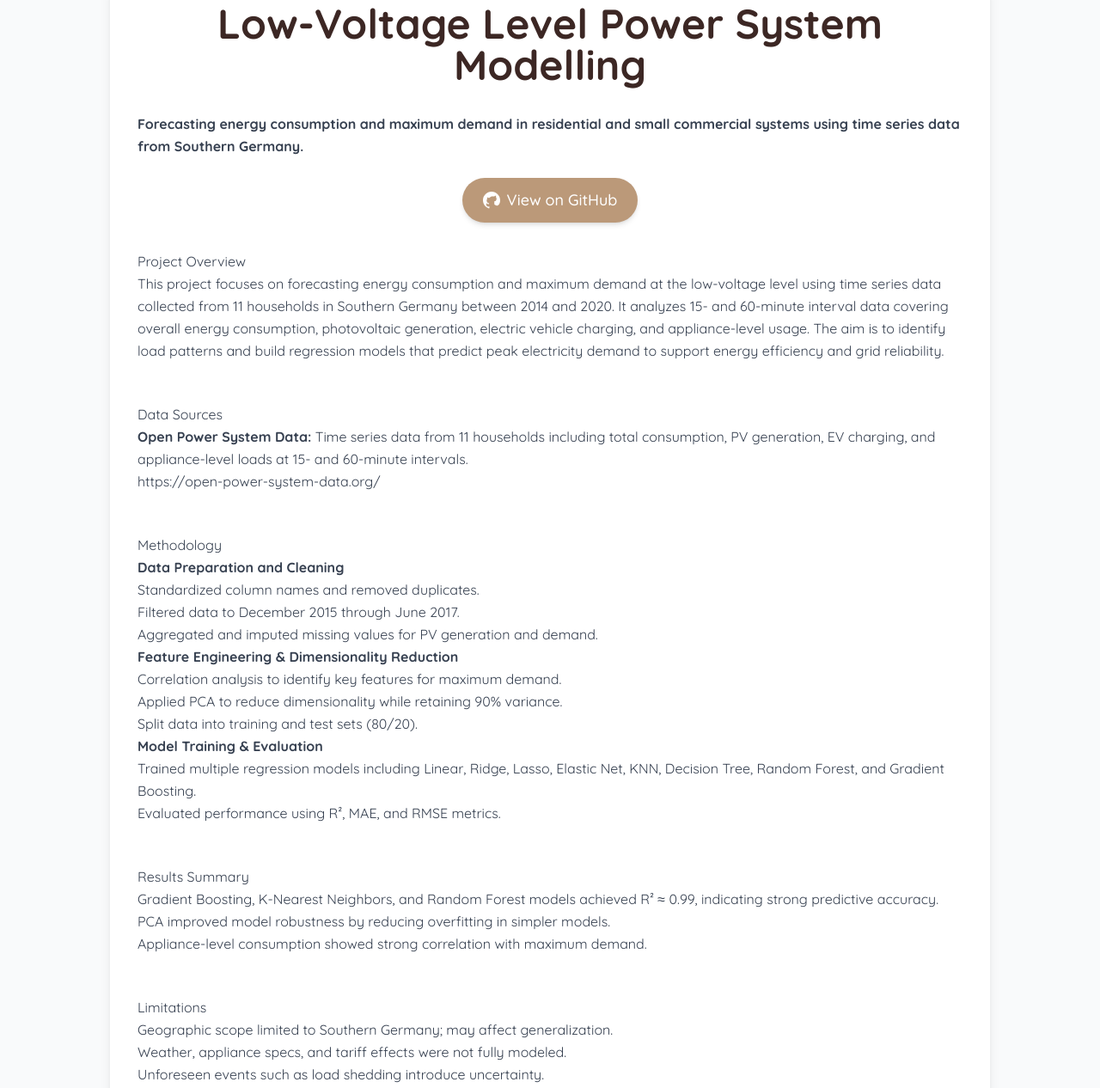
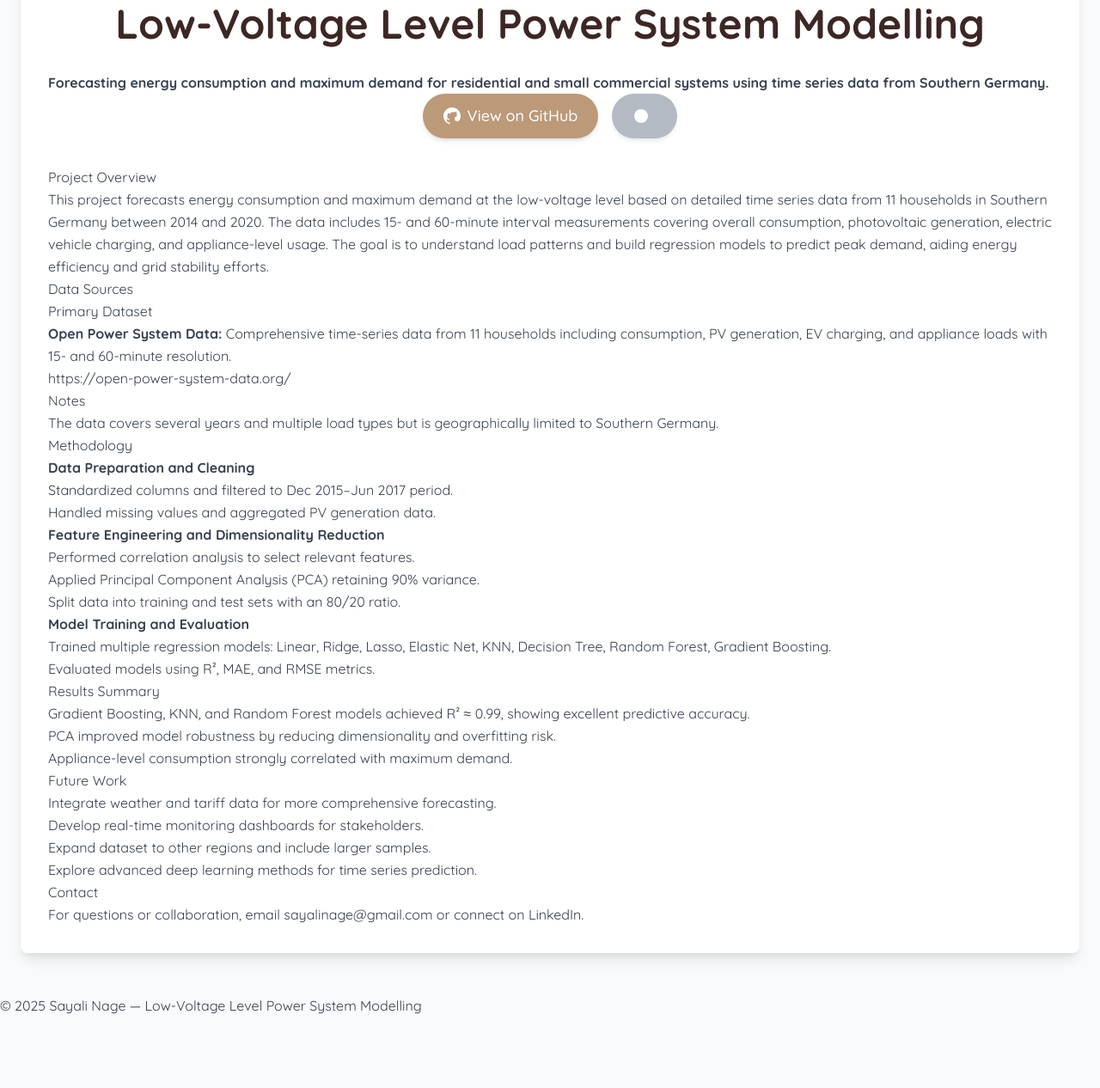
Before and after one commit to sayalisnage/sayalisnage.github.io, a plain HTML site: page low-voltage-modelling.html in a window 1280 px wide. Shown: the part 189-1455 px from the top of the page at 86% size. After the commit the page ends 1372 px from the top, so only its background shows below. Drawn offline with nearby package versions, Linux system fonts and the light colour scheme.

Commit message:
Update low-voltage-modelling.html

```diff
--- a/low-voltage-modelling.html
+++ b/low-voltage-modelling.html
@@ -141,16 +141,14 @@
   </header>
 
   <main class="container mx-auto px-6 py-12">
-    <article class="bg-white p-8 rounded-lg shadow-lg max-w-5xl mx-auto">
-      <h1
-        class="text-5xl font-extrabold text-[#3c2724] mb-8 text-center"
-      >
+    <article class="bg-white p-8 rounded-lg shadow-lg">
+      <h1 class="text-5xl font-extrabold text-[#3c2724] mb-8 text-center">
         Low-Voltage Level Power System Modelling
       </h1>
-
-      <p class="lead mb-6">
+      <p class="lead">
         <strong>
-          Forecasting energy consumption and maximum demand in residential and small commercial systems using time series data from Southern Germany.
+          Forecasting energy consumption and maximum demand for residential and
+          small commercial systems using time series data from Southern Germany.
         </strong>
       </p>
 
@@ -159,7 +157,8 @@
           href="https://github.com/sayalisnage/low-voltage-power-modelling"
           target="_blank"
           class="bg-[#bb9979] text-white px-6 py-3 rounded-full text-lg font-medium hover:bg-[#a3876b] transition-colors duration-300 shadow-md flex items-center"
-          ><svg
+        >
+          <svg
             class="w-5 h-5 mr-2"
             fill="currentColor"
             viewBox="0 0 20 20"
@@ -169,107 +168,117 @@
               fill-rule="evenodd"
               d="M10 0C4.477 0 0 4.484 0 10.012c0 4.417 2.865 8.165 6.84 9.48.5.09.68-.216.68-.48 0-.236-.008-.866-.013-1.7-2.782.603-3.37-1.34-3.37-1.34-.454-1.155-1.11-1.463-.08-1.57C4.09 13.116 4.672 13.567 5 13.882c.582.99 1.522.704 1.87.536.058-.417.228-.704.414-.866-1.448-.165-2.96-.72-2.96-3.228 0-.712.256-1.298.674-1.756-.068-.165-.292-.83.065-1.733 0 0 .54-.176 1.77.67A9.97 9.97 0 0110 5.4c.54.088 1.09.13 1.64.13.55 0 1.1-.042 1.64-.13 1.23-.846 1.77-.67 1.77-.67.354.903.13 1.568.064 1.733.418.458.674 1.044.674 1.756 0 2.518-1.512 3.062-2.965 3.22.235.204.444.606.444 1.222 0 1.07-.01 1.936-.01 2.19 0 .266.18.57.688.48C17.135 18.174 20 14.425 20 10.012 20 4.484 15.523 0 10 0z"
               clip-rule="evenodd"
-            ></path></svg
-          >View on GitHub</a
+            ></path>
+          </svg>
+          <span>View on GitHub</span>
+        </a>
+
+        <span
+          class="bg-gray-400 text-white px-6 py-3 rounded-full text-lg font-medium shadow-md flex items-center cursor-not-allowed opacity-75"
+          ><svg
+            class="w-5 h-5 mr-2"
+            fill="currentColor"
+            viewBox="0 0 20 20"
+            xmlns="http://www.w3.org/2000/svg"
           >
+            <path
+              d="M10 18a8 8 0 100-16 8 8 0 000 16zM6.755 8.016A.75.75 0 006 8.75v2.5a.75.75 0 00.755.734L11.5 12.71a.75.75 0 00.916-1.157l-4.65-3.087z"
+            ></path>
+          </svg>
+        </span>
       </div>
 
-      <section id="overview" class="mb-12">
+      <section id="overview">
         <h2 class="section-title">Project Overview</h2>
         <p>
-          This project focuses on forecasting energy consumption and maximum
-          demand at the low-voltage level using time series data collected
-          from 11 households in Southern Germany between 2014 and 2020. It
-          analyzes 15- and 60-minute interval data covering overall energy
-          consumption, photovoltaic generation, electric vehicle charging,
-          and appliance-level usage. The aim is to identify load patterns and
-          build regression models that predict peak electricity demand to
-          support energy efficiency and grid reliability.
+          This project forecasts energy consumption and maximum demand at the
+          low-voltage level based on detailed time series data from 11
+          households in Southern Germany between 2014 and 2020. The data
+          includes 15- and 60-minute interval measurements covering overall
+          consumption, photovoltaic generation, electric vehicle charging, and
+          appliance-level usage. The goal is to understand load patterns and
+          build regression models to predict peak demand, aiding energy
+          efficiency and grid stability efforts.
         </p>
       </section>
 
-      <section id="data-sources" class="mb-12">
+      <section id="data">
         <h2 class="section-title">Data Sources</h2>
+
+        <div class="two-col">
+          <div>
+            <h3>Primary Dataset</h3>
             <ul>
               <li>
-            <strong>Open Power System Data:</strong> Time series data from 11
-            households including total consumption, PV generation, EV charging,
-            and appliance-level loads at 15- and 60-minute intervals.
+                <strong>Open Power System Data:</strong> Comprehensive
+                time-series data from 11 households including consumption,
+                PV generation, EV charging, and appliance loads with 15- and
+                60-minute resolution.
                 <br />
-            <a
-              href="https://open-power-system-data.org/"
-              target="_blank"
+                <a href="https://open-power-system-data.org/" target="_blank"
                   >https://open-power-system-data.org/</a
                 >
               </li>
             </ul>
+          </div>
+          <div>
+            <h3>Notes</h3>
+            <p class="muted">
+              The data covers several years and multiple load types but is
+              geographically limited to Southern Germany.
+            </p>
+          </div>
+        </div>
       </section>
 
-      <section id="methodology" class="mb-12">
+      <section id="methods">
         <h2 class="section-title">Methodology</h2>
         <ol>
           <li>
             <strong>Data Preparation and Cleaning</strong>
             <ul>
-              <li>Standardized column names and removed duplicates.</li>
-              <li>Filtered data to December 2015 through June 2017.</li>
-              <li>Aggregated and imputed missing values for PV generation and demand.</li>
+              <li>Standardized columns and filtered to Dec 2015–Jun 2017 period.</li>
+              <li>Handled missing values and aggregated PV generation data.</li>
             </ul>
           </li>
           <li>
-            <strong>Feature Engineering & Dimensionality Reduction</strong>
+            <strong>Feature Engineering and Dimensionality Reduction</strong>
             <ul>
-              <li>Correlation analysis to identify key features for maximum demand.</li>
-              <li>Applied PCA to reduce dimensionality while retaining 90% variance.</li>
-              <li>Split data into training and test sets (80/20).</li>
+              <li>Performed correlation analysis to select relevant features.</li>
+              <li>Applied Principal Component Analysis (PCA) retaining 90% variance.</li>
+              <li>Split data into training and test sets with an 80/20 ratio.</li>
             </ul>
           </li>
           <li>
-            <strong>Model Training & Evaluation</strong>
+            <strong>Model Training and Evaluation</strong>
             <ul>
-              <li>Trained multiple regression models including Linear, Ridge, Lasso, Elastic Net, KNN, Decision Tree, Random Forest, and Gradient Boosting.</li>
-              <li>Evaluated performance using R², MAE, and RMSE metrics.</li>
+              <li>Trained multiple regression models: Linear, Ridge, Lasso, Elastic Net, KNN, Decision Tree, Random Forest, Gradient Boosting.</li>
+              <li>Evaluated models using R², MAE, and RMSE metrics.</li>
             </ul>
           </li>
         </ol>
       </section>
 
-      <section id="results" class="mb-12">
+      <section id="results">
         <h2 class="section-title">Results Summary</h2>
         <ul>
-          <li>
-            Gradient Boosting, K-Nearest Neighbors, and Random Forest models
-            achieved R² ≈ 0.99, indicating strong predictive accuracy.
-          </li>
-          <li>
-            PCA improved model robustness by reducing overfitting in simpler models.
-          </li>
-          <li>
-            Appliance-level consumption showed strong correlation with maximum demand.
-          </li>
+          <li>Gradient Boosting, KNN, and Random Forest models achieved R² ≈ 0.99, showing excellent predictive accuracy.</li>
+          <li>PCA improved model robustness by reducing dimensionality and overfitting risk.</li>
+          <li>Appliance-level consumption strongly correlated with maximum demand.</li>
         </ul>
       </section>
 
-      <section id="limitations" class="mb-12">
-        <h2 class="section-title">Limitations</h2>
+      <section id="future">
+        <h2 class="section-title">Future Work</h2>
         <ul>
-          <li>Geographic scope limited to Southern Germany; may affect generalization.</li>
-          <li>Weather, appliance specs, and tariff effects were not fully modeled.</li>
-          <li>Unforeseen events such as load shedding introduce uncertainty.</li>
+          <li>Integrate weather and tariff data for more comprehensive forecasting.</li>
+          <li>Develop real-time monitoring dashboards for stakeholders.</li>
+          <li>Expand dataset to other regions and include larger samples.</li>
+          <li>Explore advanced deep learning methods for time series prediction.</li>
         </ul>
       </section>
 
-      <section id="future-work" class="mb-12">
-        <h2 class="section-title">Future Work</h2>
-        <ul>
-          <li>Integrate weather and tariff data for enhanced forecasting.</li>
-          <li>Develop real-time monitoring dashboards.</li>
-          <li>Expand to other regions and larger datasets.</li>
-          <li>Explore deep learning models for sequence forecasting.</li>
-        </ul>
-      </section>
-
-      <section id="contact" class="mb-12">
+      <section id="contact">
         <h2 class="section-title">Contact</h2>
         <p>
           For questions or collaboration, email
@@ -286,7 +295,7 @@
     </article>
   </main>
 
-  <footer class="text-center py-6 text-gray-500">
+  <footer>
     &copy; 2025 Sayali Nage — Low-Voltage Level Power System Modelling
   </footer>
 </body>
```
Lines whose indentation alone changed are shown as unchanged.
